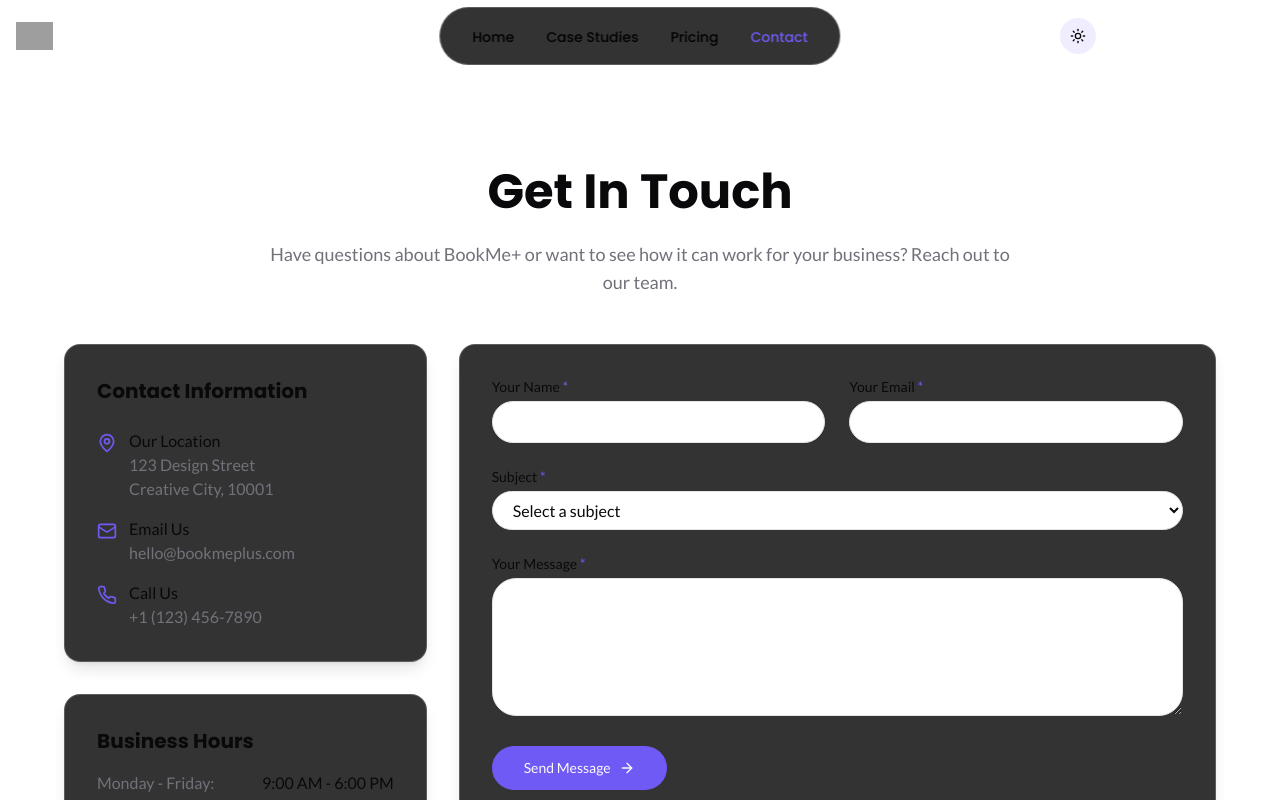
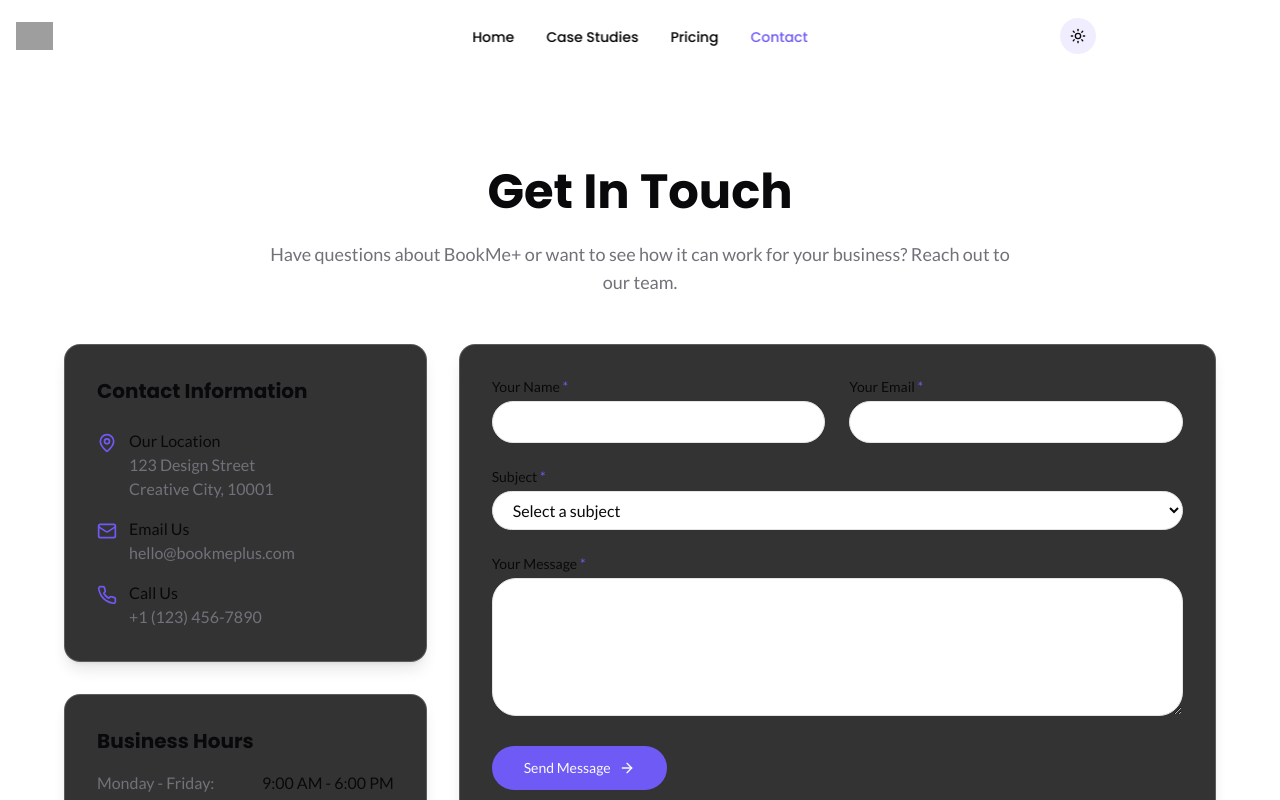
Before and after one commit to MenghourLao/glass-folio-bloom, a React (Vite) app: page /contact in a window 1280 px wide. Shown: the top 800 px of the page. Built offline with nearby package versions, Linux system fonts and the light colour scheme; grey boxes are pictures that could not be loaded.

Commit message:
Visual edit in Lovable
Edited UI in Lovable

```diff
--- a/src/components/layout/Header.tsx
+++ b/src/components/layout/Header.tsx
@@ -1,4 +1,3 @@
-
 import { useState } from "react";
 import { Link, useLocation } from "react-router-dom";
 import { Menu, X, Zap } from "lucide-react";
@@ -6,12 +5,12 @@ import ThemeToggle from "./ThemeToggle";
 import { Button } from "@/components/ui/button";
 import { Toggle } from "@/components/ui/toggle";
 import { useTheme } from "@/hooks/useTheme";
-
 export default function Header() {
   const [isNavOpen, setIsNavOpen] = useState(false);
   const location = useLocation();
-  const { theme } = useTheme();
-
+  const {
+    theme
+  } = useTheme();
   const navItems = [{
     name: "Home",
     path: "/"
@@ -25,7 +24,6 @@ export default function Header() {
     name: "Contact",
     path: "/contact"
   }];
-
   return <header className="sticky top-0 z-50 w-full animate-fade-in">
       <div className="container mx-auto py-4 px-4 flex justify-between items-center">
         <Link to="/" className="flex items-center gap-2">
@@ -34,7 +32,7 @@ export default function Header() {
 
         {/* Center-aligned Glassmorphism Navigation */}
         <nav className="hidden md:block absolute left-1/2 transform -translate-x-1/2">
-          <div className="glass rounded-full backdrop-blur-xl border-white/20 dark:border-white/10 my-[16px] px-[32px] py-[16px] transition-all duration-300">
+          <div className="glass rounded-full backdrop-blur-xl border-white/20 dark:border-white/10 my-[16px] px-[32px] py-[16px] transition-all duration-300 bg-transparent">
             <ul className="flex items-center space-x-8">
               {navItems.map(item => <li key={item.name}>
                   <Link to={item.path} className={`font-poppins text-sm font-medium transition-colors hover:text-primary ${location.pathname === item.path ? "text-primary" : theme === "light" ? "text-black" : "text-white"}`}>
```
